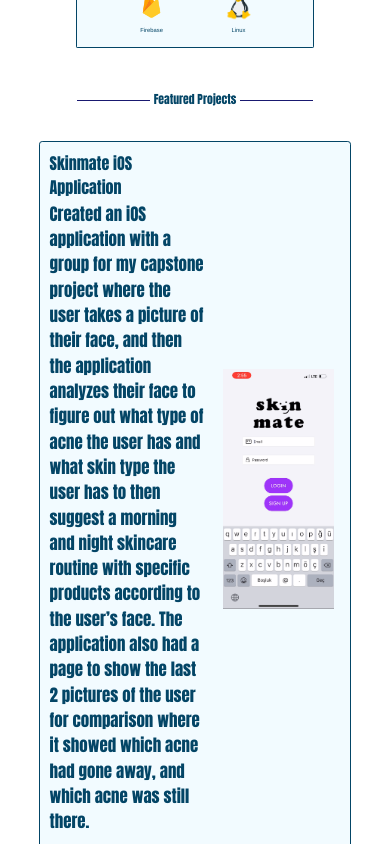
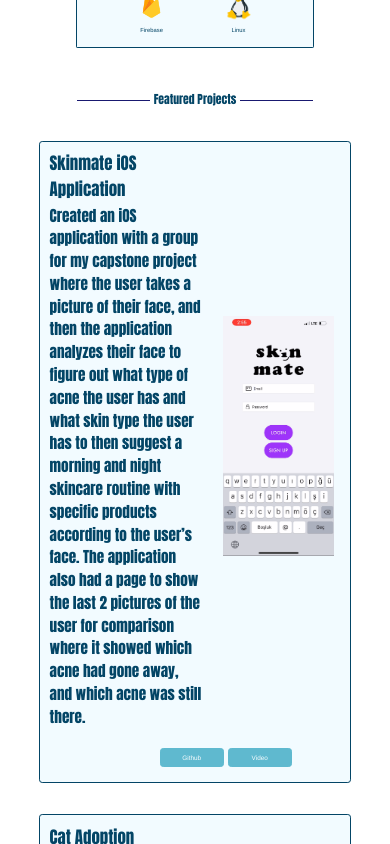
Before and after one commit to makimakimek/Portfolio, a React (Vite) app: page / in a window 390 px wide. Shown: the part 2020-2864 px from the top of the page. Built offline with nearby package versions, Linux system fonts and the light colour scheme.

Commit message:
bug fixes

```diff
--- a/src/App.css
+++ b/src/App.css
@@ -562,6 +562,7 @@ a.link {
 
   .projectsContainer {
     margin-top: 1.3em;
+    gap: 3vh;
   }
 
   .projectUnderneathContainer {
@@ -589,12 +590,12 @@ a.link {
   }
 
   .projectParagraph {
-    font-size: 2vh;
+    font-size: 1.8vh;
     max-width: 55vw;
   }
 
   .projectTitleContainer {
-    font-size: 1em;
+    font-size: 2vh;
     font-weight: 550;
     margin-bottom: 0.16em;
   }
```
